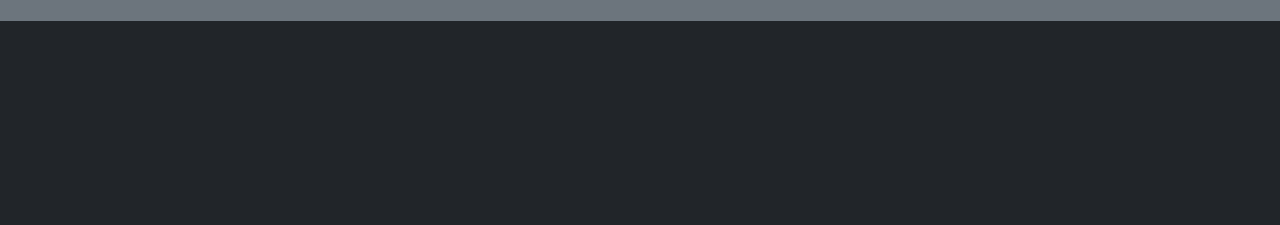
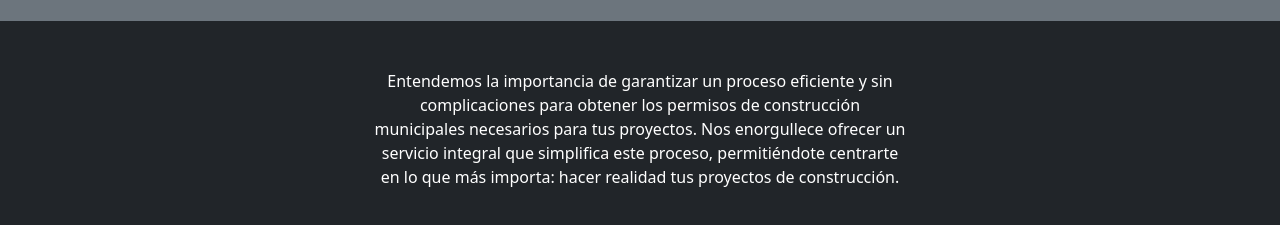
Before and after one commit to AriannaAguilarLeiva/Programacion4Quiz1, a website: page index.html in a window 1280 px wide. Shown: the part 107-332 px from the top of the page. Drawn offline with nearby package versions, Linux system fonts and the light colour scheme.

Commit message:
Add section and 3 images construction

```diff
--- a/index.html
+++ b/index.html
@@ -34,6 +34,16 @@
 
     </nav>
 
+    <section class="col-12  bg-dark  d-flex justify-content-center align-items-center ">
+        <p class="pt-5 col-5 text-center text-white   ">
+            Entendemos la importancia de garantizar un proceso eficiente y sin complicaciones
+            para obtener los permisos de construcción municipales necesarios para tus proyectos. Nos enorgullece ofrecer
+            un servicio integral que simplifica este proceso, permitiéndote centrarte en lo que más importa: hacer
+            realidad tus proyectos de construcción.
+        </p>
+
+    </section>
+
 
 
 
```
Also changed, not shown: img/construction1.webp (added), img/construction2.webp (added), img/construction3.webp (added).
